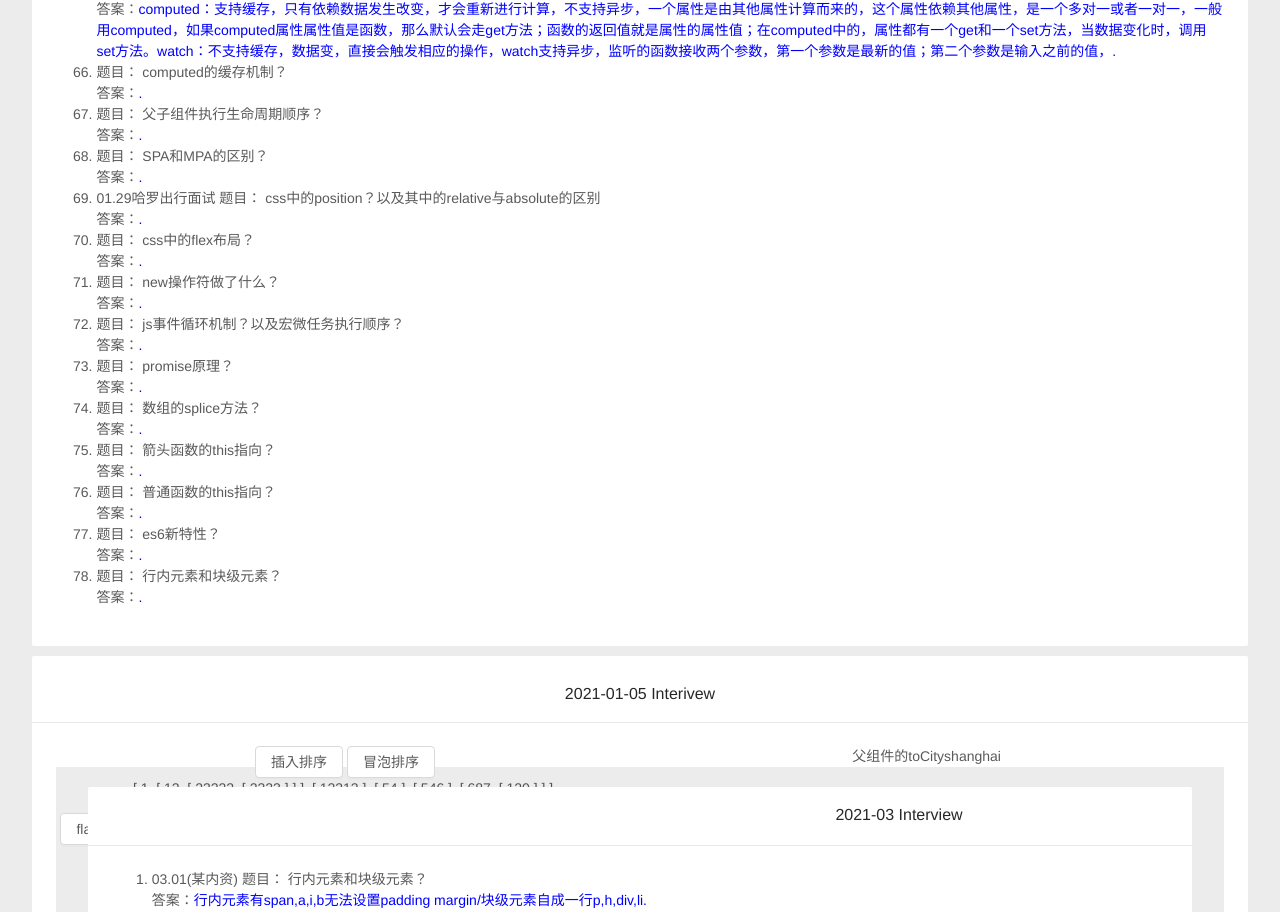
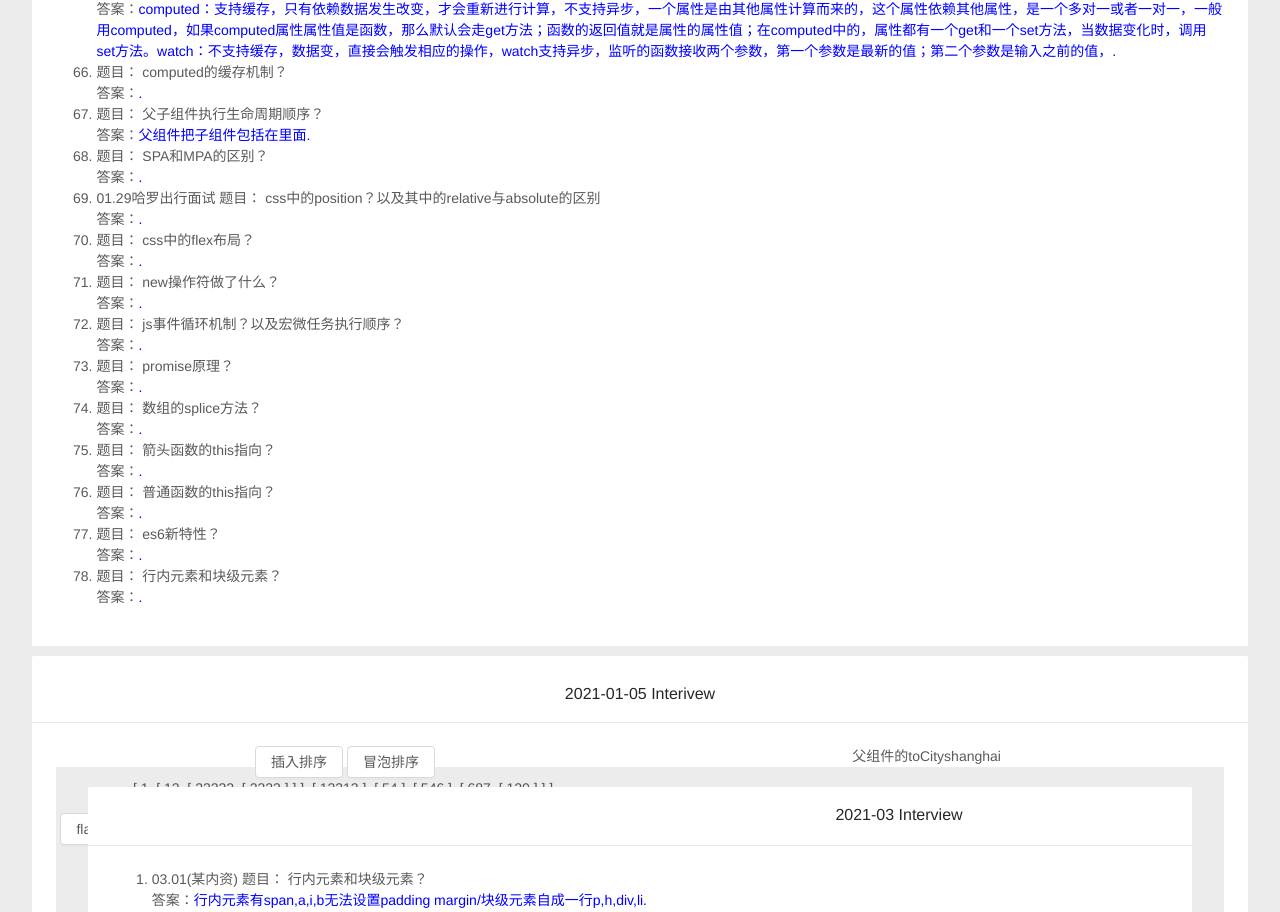
Before and after one commit to jackluotong/vue_project, a Vue app: page /January in a window 1280 px wide. Shown: the part 2996-3908 px from the top of the page. Built offline with nearby package versions, Linux system fonts and the light colour scheme.

Commit message:
add new.

```diff
--- a/src/components/Interview/April.vue
+++ b/src/components/Interview/April.vue
@@ -86,6 +86,7 @@ export default {
 				{ name: 'mvvm mvc的区别？', answer: '' },
 				{ title: '04.12花柱面试', name: 'vuex中的缓存？', answer: '' },
 				{ name: 'keep-alive的原理？', answer: '' },
+    { title: '04.19面试', name: 'vuex中的缓存？', answer: '' },
 				{ name: ' ', answer: '' },
 				{ name: '', answer: '' },
 			],
--- a/src/components/Interview/January.vue
+++ b/src/components/Interview/January.vue
@@ -128,7 +128,7 @@ export default {
         { name: 'h5新增的操作dom的api？', answer: '' },
         { name: 'computed和watch的区别？', answer: 'computed：支持缓存，只有依赖数据发生改变，才会重新进行计算，不支持异步，一个属性是由其他属性计算而来的，这个属性依赖其他属性，是一个多对一或者一对一，一般用computed，如果computed属性属性值是函数，那么默认会走get方法；函数的返回值就是属性的属性值；在computed中的，属性都有一个get和一个set方法，当数据变化时，调用set方法。watch：不支持缓存，数据变，直接会触发相应的操作，watch支持异步，监听的函数接收两个参数，第一个参数是最新的值；第二个参数是输入之前的值，' },
         { name: 'computed的缓存机制？', answer: '' },
-        { name: '父子组件执行生命周期顺序？', answer: '' },
+        { name: '父子组件执行生命周期顺序？', answer: '父组件把子组件包括在里面' },
         { name: 'SPA和MPA的区别？', answer: '' },
 
         { title: '01.29哈罗出行面试', name: 'css中的position？以及其中的relative与absolute的区别', answer: '' },
```
Also changed, not shown: src/components/Interview/1.html (+12 -0 lines).
